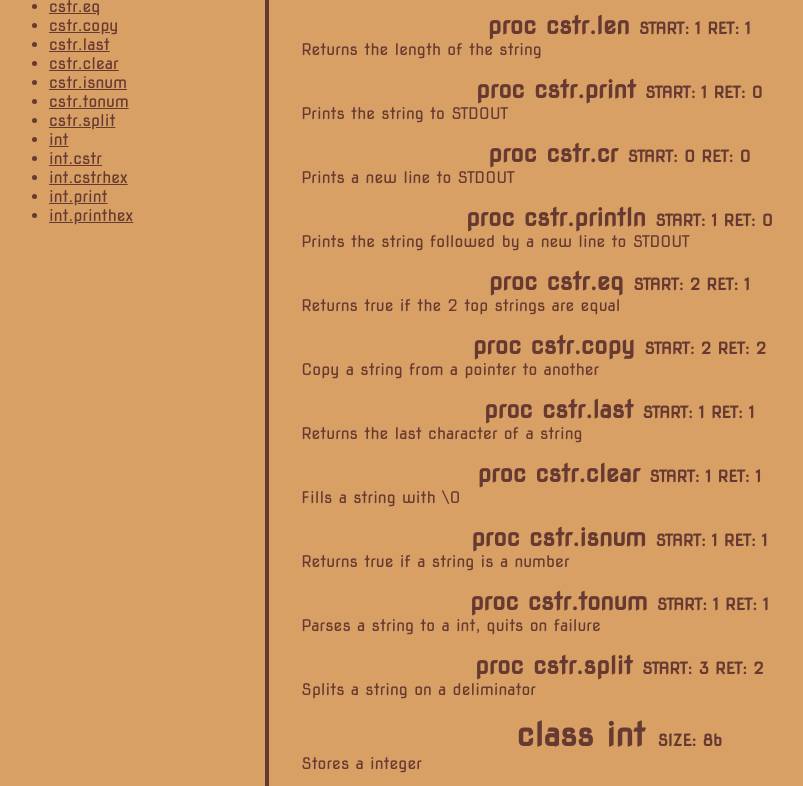
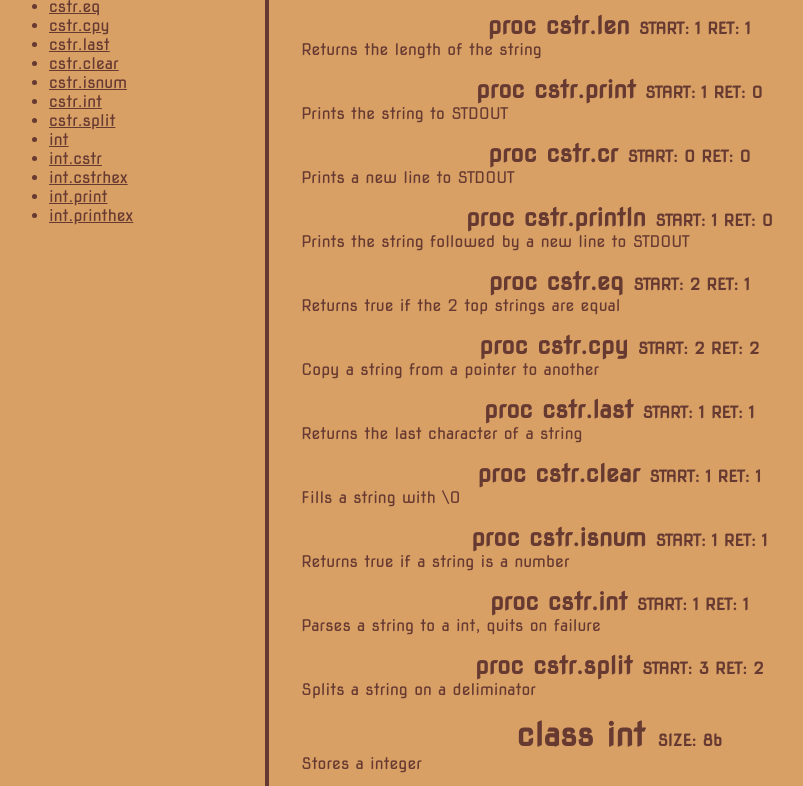
Before and after one commit to slam-lang/slam-lang.github.io, a plain HTML site: page docs/ref/stdlib.html in a window 1280 px wide. Shown: the part 397-1183 px from the top of the page, without its empty margins (131-934 px from the left). Drawn offline with Linux system fonts and the light colour scheme.

Commit message:
fix stuff

```diff
--- a/docs/ref/stdlib.html
+++ b/docs/ref/stdlib.html
@@ -36,11 +36,11 @@
       <li><a href="#cr">cstr.cr</a></li>
       <li><a href="#println">cstr.println</a></li>
       <li><a href="#eq">cstr.eq</a></li>
-      <li><a href="#copy">cstr.copy</a></li>
+      <li><a href="#copy">cstr.cpy</a></li>
       <li><a href="#last">cstr.last</a></li>
       <li><a href="#clear">cstr.clear</a></li>
       <li><a href="#isnum">cstr.isnum</a></li>
-      <li><a href="#tonum">cstr.tonum</a></li>
+      <li><a href="#tonum">cstr.int</a></li>
       <li><a href="#split">cstr.split</a></li>
       <li><a href="#int">int</a></li>
       <li><a href="#cstr">int.cstr</a></li>
@@ -109,7 +109,7 @@
                   <p class="desc">
         Returns true if the 2 top strings are equal
         </p>          <h2 id="copy">
-            proc cstr.copy
+            proc cstr.cpy
             <span class="small">
               START: 2 RET: 2
             </span>
@@ -141,7 +141,7 @@
                   <p class="desc">
         Returns true if a string is a number
         </p>          <h2 id="tonum">
-            proc cstr.tonum
+            proc cstr.int
             <span class="small">
               START: 1 RET: 1
             </span>
```
Also changed, not shown: docs/hour-guide.html (+17 -7 lines), docs/ref/stdlib/mem.html (+2 -2 lines), index.html (+1 -1 lines).
